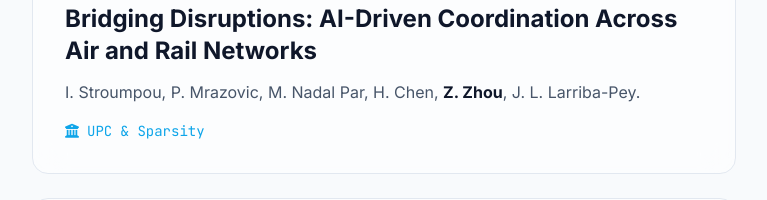
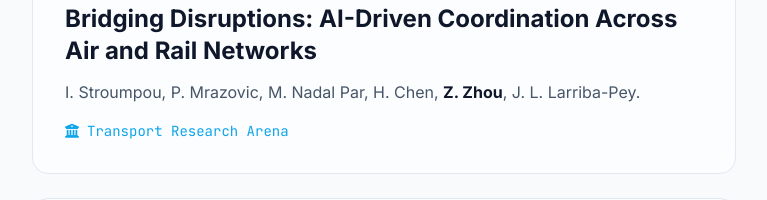
Before and after one commit to Zhiqian-Zhou/Zhiqian-Zhou.github.io, a Vue app: page / in a window 1280 px wide. Shown: the part 5200-5400 px from the top of the page, without its empty margins (256-1023 px from the left). Built offline with nearby package versions, Linux system fonts and the light colour scheme.

Commit message:
tweak(publications): expand TRA affiliation to Transport Research Arena

```diff
--- a/src/components/PublicationsSection.vue
+++ b/src/components/PublicationsSection.vue
@@ -6,7 +6,7 @@ const papers = [
     title: 'Bridging Disruptions: AI-Driven Coordination Across Air and Rail Networks',
     authorsHtml:
       'I. Stroumpou, P. Mrazovic, M. Nadal Par, H. Chen, <strong class="text-slate-900">Z. Zhou</strong>, J. L. Larriba-Pey.',
-    affiliation: 'UPC & Sparsity',
+    affiliation: 'Transport Research Arena',
     affilIcon: 'fa-university',
     color: 'primary'
   },
```
